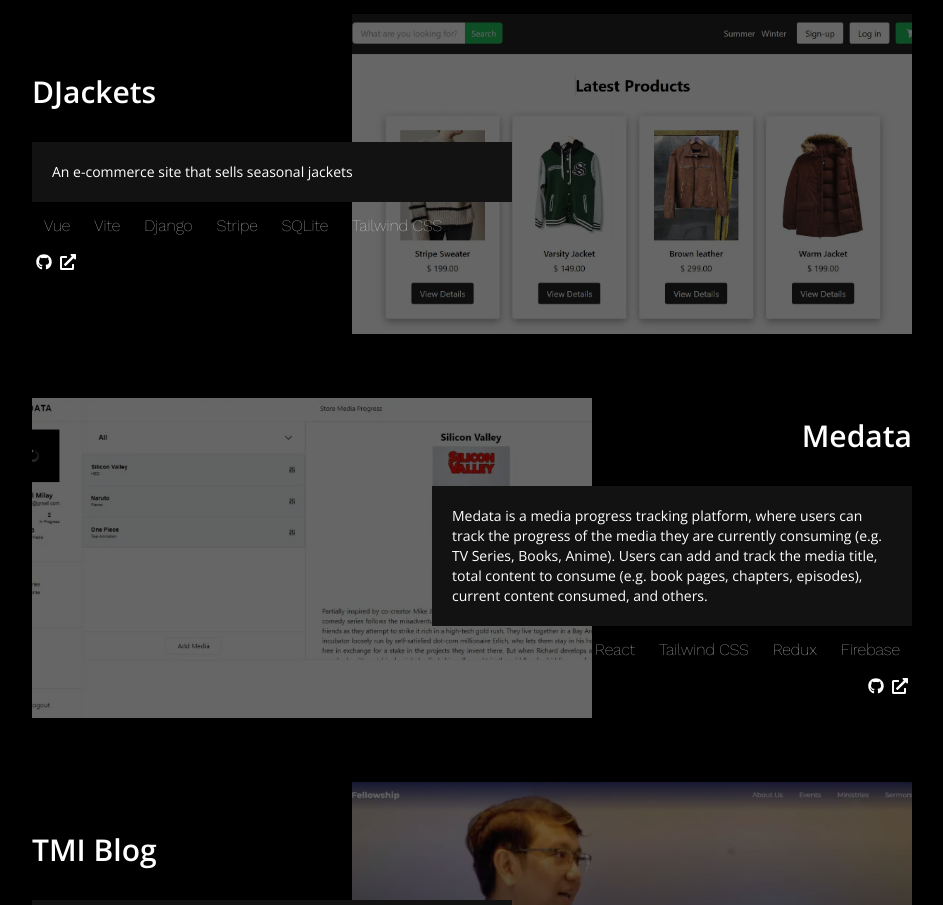
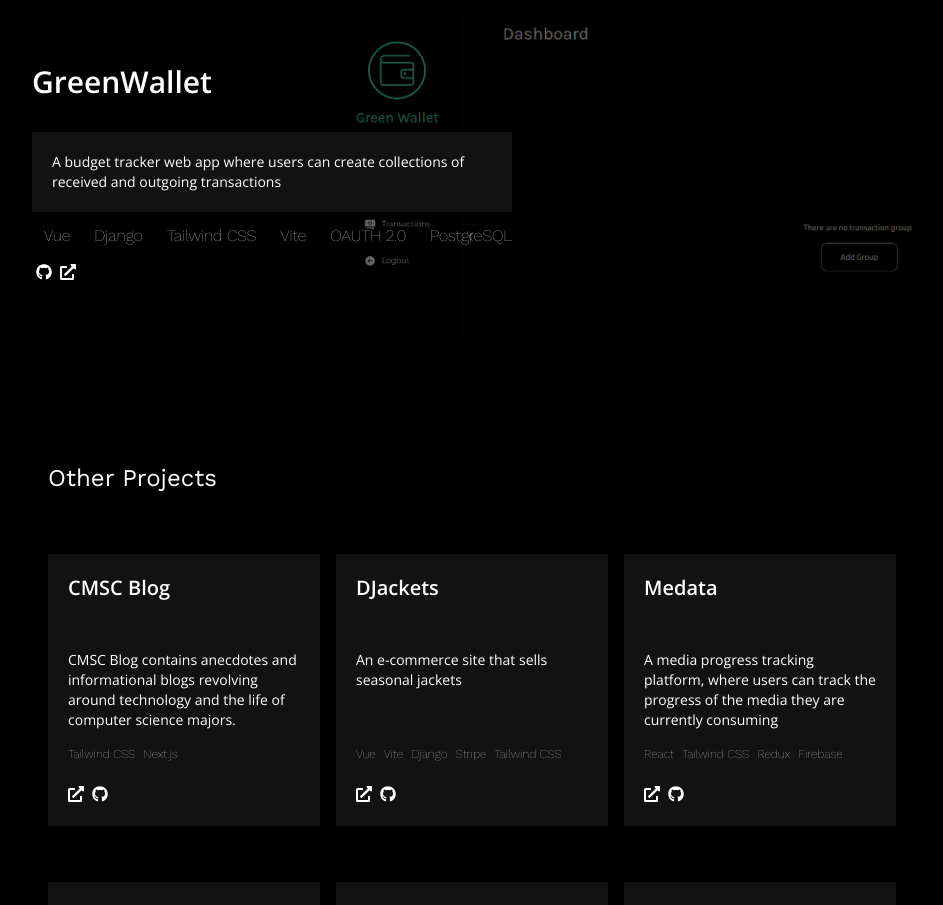
Before and after one commit to maxellmilay/personal-website-v2, a Next.js app: page / in a window 1280 px wide. Shown: the part 2480-3385 px from the top of the page, without its empty margins (168-1111 px from the left). Built offline with nearby package versions, Linux system fonts and the light colour scheme.

Commit message:
[Content][Maxell] updated featured and projects section

```diff
--- a/src/components/Featured.tsx
+++ b/src/components/Featured.tsx
@@ -15,7 +15,7 @@ function Featured() {
       {featured.map((data, index) => {
         return (
           <div
-            className={`group flex lg:flex-row flex-col items-center lg:items-start ${data.align.image} mb-16`}
+            className={`group flex lg:flex-row flex-col items-center lg:items-start ${isLeftFeatured(index) ? 'justify-start' : 'justify-end'} mb-16`}
             key={data.id}
           >
             <div className="relative w-[80%] md:w-[35rem] h-[12rem] sm:h-[20rem]">
@@ -23,7 +23,7 @@ function Featured() {
               <div className="w-full h-full bg-black opacity-60 group-hover:opacity-0 duration-200" />
             </div>
             <div
-              className={` flex flex-col lg:absolute z-10 lg:w-[55rem] py-5 lg:py-0 lg:h-[20rem] justify-center ${data.align.text}`}
+              className={` flex flex-col lg:absolute z-10 lg:w-[55rem] py-5 lg:py-0 lg:h-[20rem] justify-center ${isLeftFeatured(index) ? 'items-end' : 'items-start'}`}
             >
               <button
                 className={`${open.className} flex gap-3 items-center text-2xl sm:text-3xl font-semibold mb-6 sm:mb-8 mx-auto lg:mx-0 ${isLeftFeatured(index) ? 'group-hover:-translate-x-2' : 'group-hover:translate-x-2'} duration-300`}
@@ -49,12 +49,12 @@ function Featured() {
                 })}
               </div>
               <div className="flex mx-auto lg:mx-0">
-                <a href={data.repo} className="px-1 py-1 hover:-translate-y-1 duration-200">
+                {data.repo && <a href={data.repo} className="px-1 py-1 hover:-translate-y-1 duration-200">
                   <FaGithub />
-                </a>
-                <a href={data.link} className="px-1 py-1 hover:-translate-y-1 duration-200">
+                </a>}
+                {data.link && <a href={data.link} className="px-1 py-1 hover:-translate-y-1 duration-200">
                   <FaExternalLinkAlt />
-                </a>
+                </a>}
               </div>
             </div>
           </div>
--- a/src/data/featured.ts
+++ b/src/data/featured.ts
@@ -8,10 +8,6 @@ const featured = [
       'CMSC Blog contains anecdotes and informational blogs revolving around technology and the life of computer science majors.',
     tech: [Tech.TAILWIND, Tech.NEXT],
     imgURL: '/images/featured/cmsc-blog.webp',
-    align: {
-      image: 'justify-start',
-      text: 'items-end',
-    },
     link: 'https://cmsc-blog.vercel.app',
     repo: 'https://github.com/maxellmilay/cmsc-blog',
   },
@@ -21,10 +17,6 @@ const featured = [
     description: 'An e-commerce site that sells seasonal jackets',
     tech: [Tech.VUE, Tech.VITE, Tech.DJANGO, Tech.STRIPE, Tech.SQLITE, Tech.TAILWIND],
     imgURL: '/images/featured/djackets.webp',
-    align: {
-      image: 'justify-end',
-      text: 'items-start',
-    },
     link: 'https://djackets.vercel.app',
     repo: 'https://github.com/maxellmilay/djackets',
   },
@@ -35,10 +27,6 @@ const featured = [
       'Medata is a media progress tracking platform, where users can track the progress of the media they are currently consuming (e.g. TV Series, Books, Anime). Users can add and track the media title, total content to consume (e.g. book pages, chapters, episodes), current content consumed, and others.',
     tech: [Tech.REACT, Tech.TAILWIND, Tech.REDUX, Tech.FIREBASE],
     imgURL: '/images/featured/medata.webp',
-    align: {
-      image: 'justify-start',
-      text: 'items-end',
-    },
     link: 'https://medata-frontend.vercel.app',
     repo: 'https://github.com/maxellmilay/medata-frontend',
   },
@@ -49,12 +37,29 @@ const featured = [
       'TMI Fellowship is a blog website that showcases the activities and missions of a church.',
     tech: [Tech.TAILWIND, Tech.NEXT],
     imgURL: '/images/featured/tmi-blog.webp',
-    align: {
-      image: 'justify-end',
-      text: 'items-start',
-    },
     link: 'https://www.tmifellowship.org',
     repo: 'https://github.com/maxellmilay/tmi',
   },
 ];
-export default featured;
+
+const updatedFeatured = [
+  {
+    id: 1,
+    name: 'Beacon',
+    description: 'A career guidance web app that uses Generative AI to provide users with personalized visual road maps towards their viable career option based on their user information',
+    tech: [Tech.NEXT, Tech.TAILWIND, Tech.DJANGO, Tech.FIREBASE, Tech.LANGCHAIN, Tech.OPENAI],
+    imgURL: '/images/featured/beacon.png',
+    repo: 'https://github.com/maxellmilay/beacon',
+    link: ''
+  },
+  {
+    id: 2,
+    name: 'GreenWallet',
+    description: 'A budget tracker web app where users can create collections of received and outgoing transactions',
+    tech: [Tech.VUE, Tech.DJANGO, Tech.TAILWIND, Tech.VITE, Tech.OAUTH_2, Tech.PSQL],
+    imgURL: '/images/featured/greenwallet.png',
+    repo: 'https://github.com/maxellmilay/green-wallet',
+    link: 'https://greenwallet.site'
+  }
+]
+export default updatedFeatured;
--- a/src/data/projects.ts
+++ b/src/data/projects.ts
@@ -3,6 +3,42 @@ import Tech from '@/enums/tech';
 const projects = [
   {
     id: 1,
+    name: 'CMSC Blog',
+    description:
+      'CMSC Blog contains anecdotes and informational blogs revolving around technology and the life of computer science majors.',
+    tech: [Tech.TAILWIND, Tech.NEXT],
+    link: 'https://cmsc-blog.vercel.app',
+    repo: 'https://github.com/maxellmilay/cmsc-blog',
+  },
+  {
+    id: 2,
+    name: 'DJackets',
+    description: 'An e-commerce site that sells seasonal jackets',
+    tech: [Tech.VUE, Tech.VITE, Tech.DJANGO, Tech.STRIPE, Tech.TAILWIND],
+    link: 'https://djackets.vercel.app',
+    repo: 'https://github.com/maxellmilay/djackets',
+  },
+  {
+    id: 3,
+    name: 'Medata',
+    description:
+      'A media progress tracking platform, where users can track the progress of the media they are currently consuming',
+    tech: [Tech.REACT, Tech.TAILWIND, Tech.REDUX, Tech.FIREBASE],
+    link: 'https://medata-frontend.vercel.app',
+    repo: 'https://github.com/maxellmilay/medata-frontend',
+  },
+  {
+    id: 4,
+    name: 'TMI Blog',
+    description:
+      'A blog website that showcases the activities and missions of a church.',
+    tech: [Tech.TAILWIND, Tech.NEXT],
+    imgURL: '/images/featured/tmi-blog.webp',
+    link: 'https://www.tmifellowship.org',
+    repo: 'https://github.com/maxellmilay/tmi',
+  },
+  {
+    id: 5,
     name: 'Rotom Dex',
     description: 'A pokedex desktop application that displays and filters Gen 1 Pokemon',
     link: '',
@@ -10,7 +46,7 @@ const projects = [
     tech: [Tech.CPP, Tech.SFML],
   },
   {
-    id: 2,
+    id: 6,
     name: 'Bucket Plan',
     description: 'Bucket list site where people can list future plans',
     link: 'https://bucket-plan.vercel.app',
@@ -18,7 +54,7 @@ const projects = [
     tech: [Tech.NEXT, Tech.TAILWIND],
   },
   {
-    id: 3,
+    id: 7,
     name: 'Personal Website v1',
     description: 'First version of my personal website',
     link: 'https://old-maxell-milay.vercel.app',
@@ -26,7 +62,7 @@ const projects = [
     tech: [Tech.NEXT, Tech.TAILWIND],
   },
   {
-    id: 4,
+    id: 8,
     name: 'Number System Converter',
     description: 'Convert decimal to binary, octal, or hexadecimal vice-versa',
     link: '',
@@ -34,7 +70,7 @@ const projects = [
     tech: [Tech.PYTHON],
   },
   {
-    id: 5,
+    id: 9,
     name: 'Hikaway Showcase',
     description: 'A site that summarizes the Hikaway asthma prevention device',
     link: 'https://maxellmilay.github.io/hikaway',
@@ -42,7 +78,7 @@ const projects = [
     tech: [Tech.HTML, Tech.CSS],
   },
   {
-    id: 6,
+    id: 10,
     name: 'Concord',
     description: 'A social media platform where users can post questions and anonymous comments',
     link: '',
@@ -50,7 +86,7 @@ const projects = [
     tech: [Tech.REACT, Tech.MUI, Tech.FIREBASE],
   },
   {
-    id: 7,
+    id: 11,
     name: 'Date a Meme',
     description:
       'A dating platform where users can match with each other based on their meme preferences',
@@ -59,7 +95,7 @@ const projects = [
     tech: [Tech.REACT, Tech.FIREBASE, Tech.MUI],
   },
   {
-    id: 8,
+    id: 12,
     name: 'Personal Website v2',
     description: 'Second version of my personal website',
     link: 'https://maxell-milay.vercel.app',
--- a/src/enums/tech.ts
+++ b/src/enums/tech.ts
@@ -14,7 +14,11 @@ enum Tech {
   VUE = "Vue",
   VITE = "Vite",
   STRIPE = "Stripe",
-  SQLITE = 'SQLite'
+  SQLITE = 'SQLite',
+  LANGCHAIN = 'LangChain',
+  OPENAI = 'OpenAI',
+  OAUTH_2 = 'OAUTH 2.0',
+  PSQL = 'PostgreSQL'
 }
 
 export default Tech;
```
Also changed, not shown: public/images/featured/beacon.png (added), public/images/featured/greenwallet.png (added).
